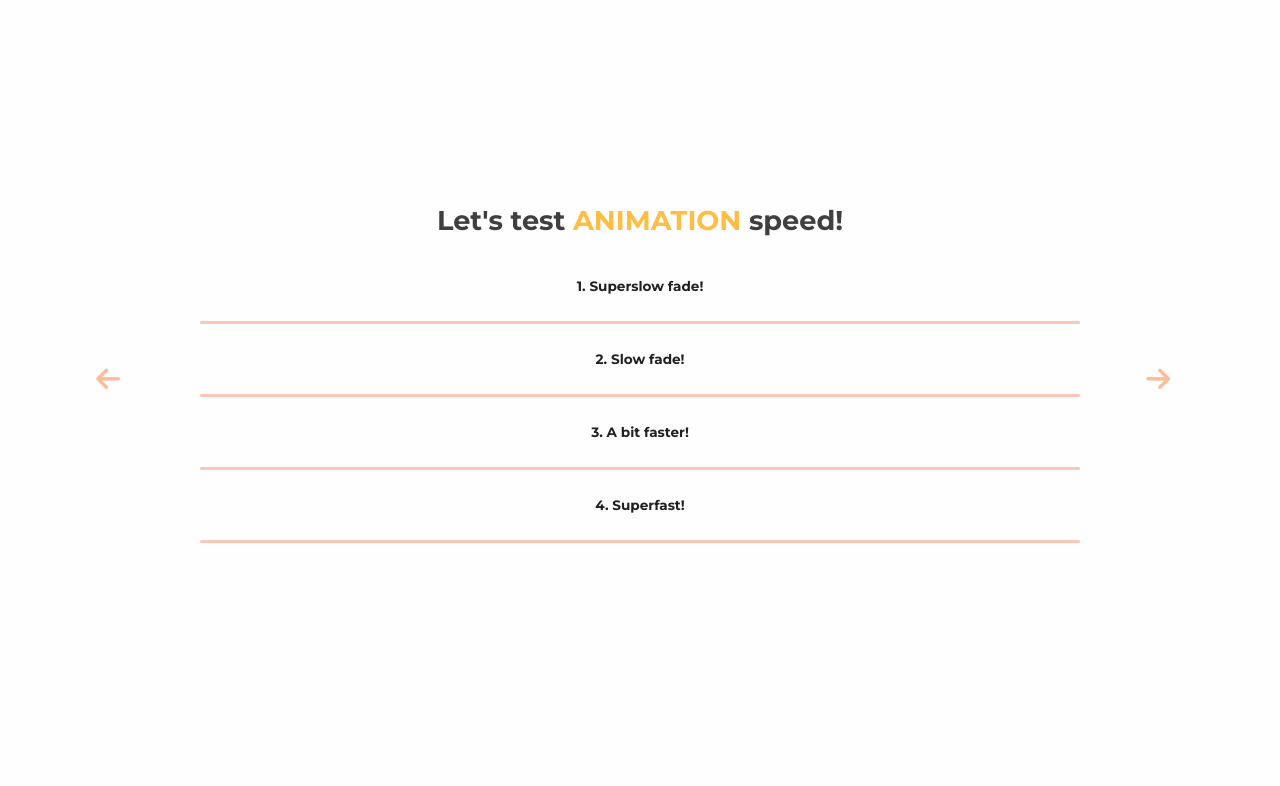
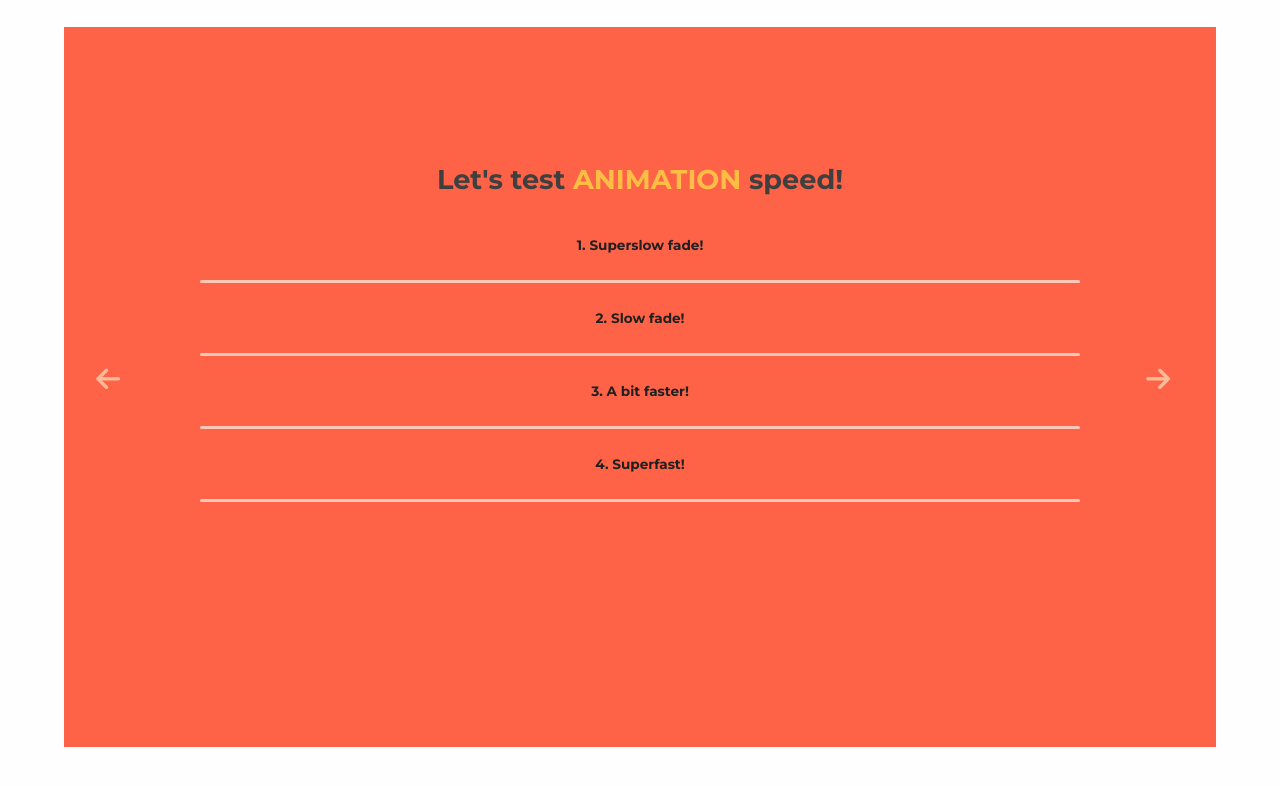
Before and after one commit to hansentim/examen-ui, a React (Create React App) app: page /animationtest in a window 1280 px wide. Shown: the top 786 px of the page. Built offline with nearby package versions, Linux system fonts and the light colour scheme.

Commit message:
testing styles in animationtest

```diff
--- a/src/pages/AnimationTest.js
+++ b/src/pages/AnimationTest.js
@@ -134,14 +134,15 @@ const AnimContainer = styled.div`
 `;
 
 const StyledAnim = styled.div`
-  min-height: 100vh;
+  min-height: 90vh;
   width: 90vw;
-  display: flex;
-  align-items: center;
-  justify-content: space-between;
-  padding: 15rem 10rem 0 10rem;
+  /* display: flex; */
+  /*   align-items: center;
+  justify-content: center; */
+  padding: 10rem 10rem 0 10rem;
   /* background-color: #fefefe; */
-  margin: 0 auto;
+  background-color: tomato;
+  margin: 2rem auto;
 
   @media (max-width: 1280px) {
     display: block;
```
